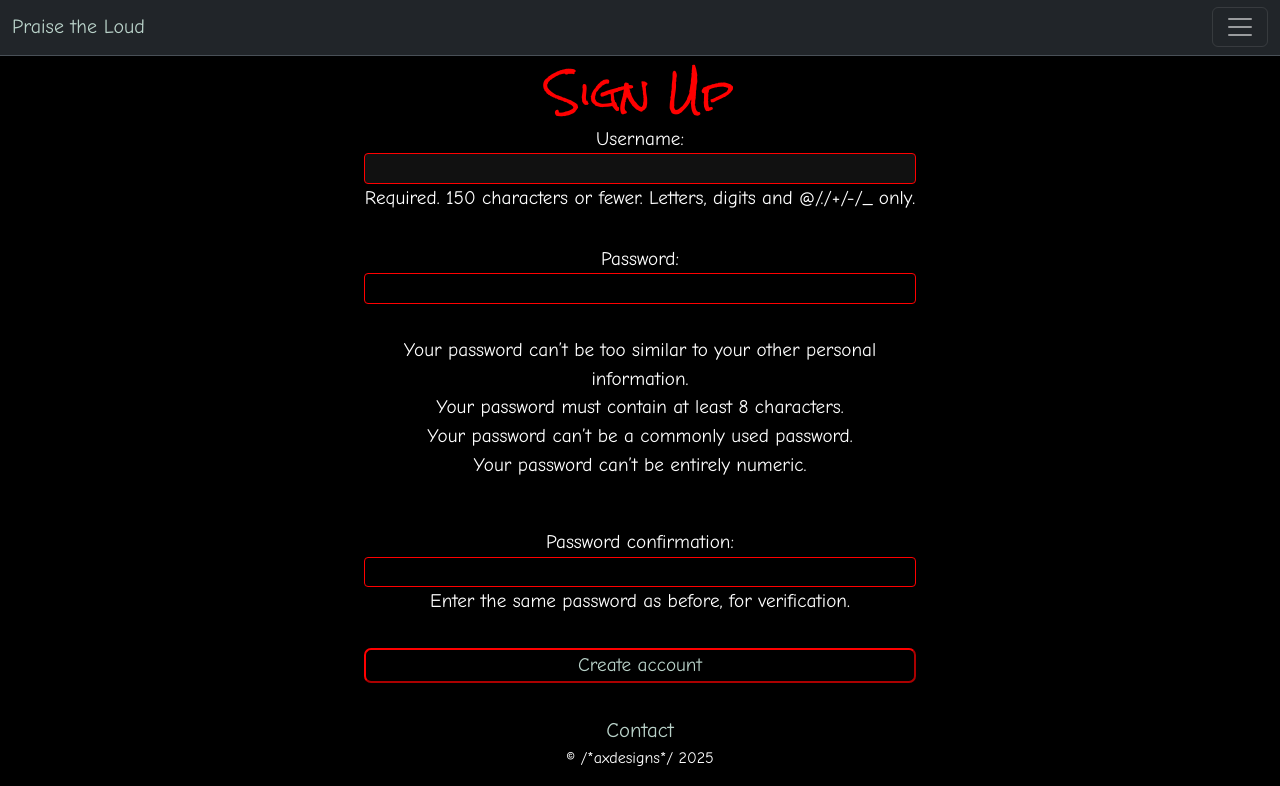
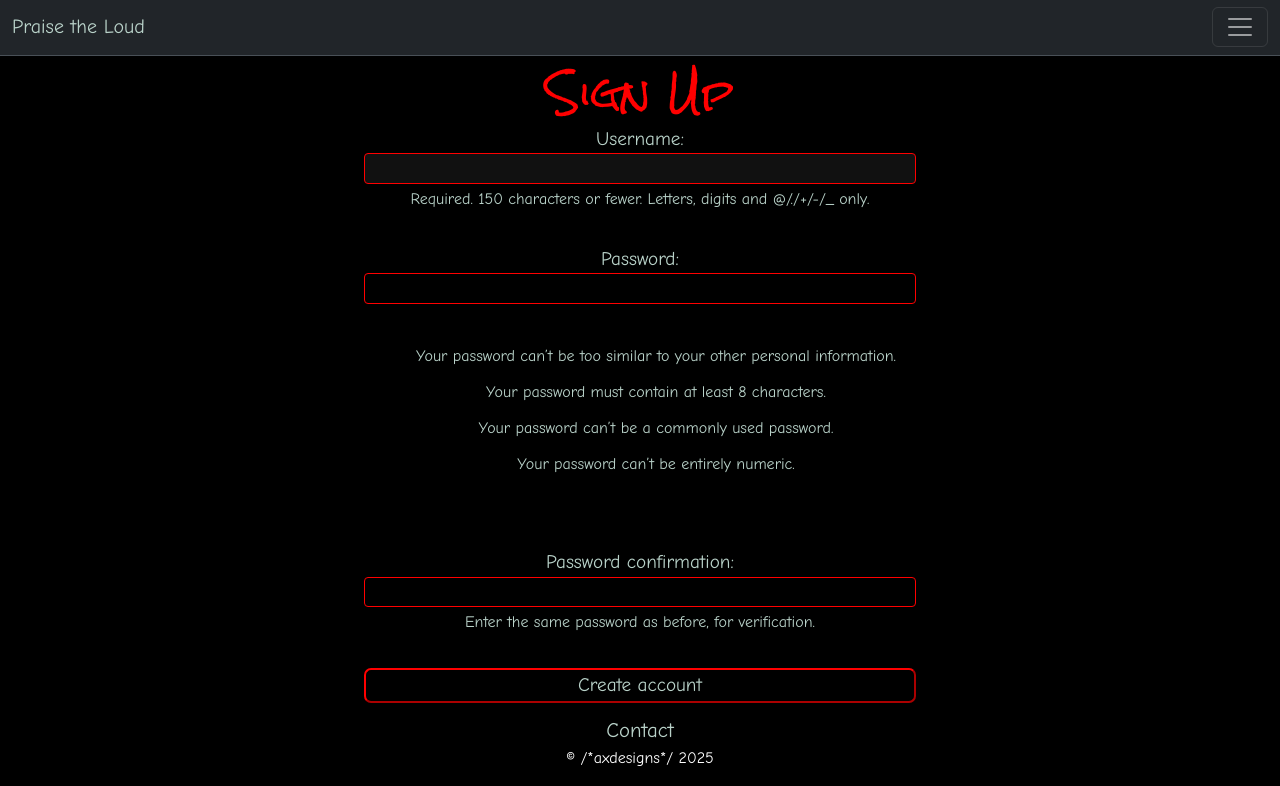
Before and after one commit to AxdeKlerk/Praise-The-Loud, a Django app: page /fan/signup/ in a window 1280 px wide. Shown: the part 14-800 px from the top of the page. Run offline with Django 4.2, Linux system fonts and the light colour scheme.

Commit message:
Create custome user creation form to reset Django's default user creation form Add import to views.py Remove gap in signup.html Style help text inline with global styles

```diff
--- a/gig_reviews/views.py
+++ b/gig_reviews/views.py
@@ -1,6 +1,6 @@
 from django.contrib.auth import login
 from django.shortcuts import render, redirect
-from .forms import GigReviewForm, ProfileForm, FanContactForm, ArtistContactForm, VenueContactForm, SearchForm
+from .forms import GigReviewForm, ProfileForm, FanContactForm, ArtistContactForm, VenueContactForm, SearchForm, CustomUserCreationForm
 from .models import Profile, Artist, Venue, GigReview
 from django.contrib.auth.decorators import login_required
 from django.contrib.auth.forms import UserCreationForm
@@ -73,7 +73,7 @@ def profile(request):
 
 def signup(request):
     if request.method == 'POST':
-        form = UserCreationForm(request.POST)
+        form = CustomUserCreationForm(request.POST)
         if form.is_valid():
             user = form.save()
             login(request, user)           # log them in immediately
--- a/static/css/style.css
+++ b/static/css/style.css
@@ -132,21 +132,25 @@ form.d-flex input[type="text"] {
 .signup-item {
     font-size: 1.2rem;
     max-width: 600px;
+    color: #B9D2C9;
 }
+/* Help text */
+.helptext {
+    font-size: 1rem;
+    color: #B9D2C9;
+    margin-top: 0.25rem;
+    margin-bottom: 0.5rem;
+}
+/* Help text list elements */
 .signup-item ul,
 .signup-item ul li {
-  list-style: none;
-  margin: 0;
-  padding: 0;
+    list-style: none;
+    font-size: 1rem;
+    color: #B9D2C9;
+    margin-top: 0.25rem;
+    margin-bottom: 0.75rem;
 }
-.signup-item input.helptext,
-.signup-item select.helptext,
-.signup-item textarea.helptext {
-  margin-top: 0.25rem;
-  padding: 0;
-  font-size: 0.9rem;
-  color: #B9D2C9;
-}
+/* Help text elements */
 .signup-item input,
 .signup-item select,
 .signup-item textarea {
@@ -165,6 +169,7 @@ form.d-flex input[type="text"] {
   box-shadow: none;
   background-color: #111;
 }
+/* Create account button */
 .signup-btn{
     color: #B9D2C9;
     border-color: red;
```
Also changed, not shown: gig_reviews/forms.py (+19 -0 lines).
